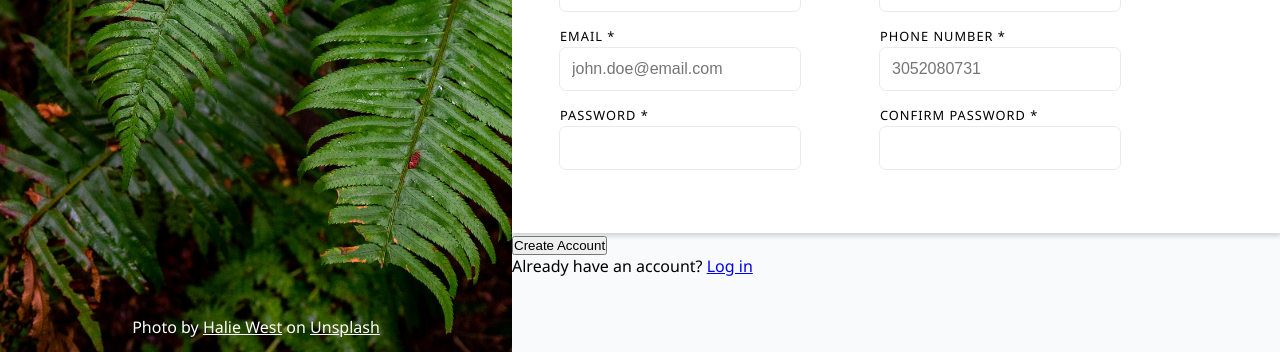
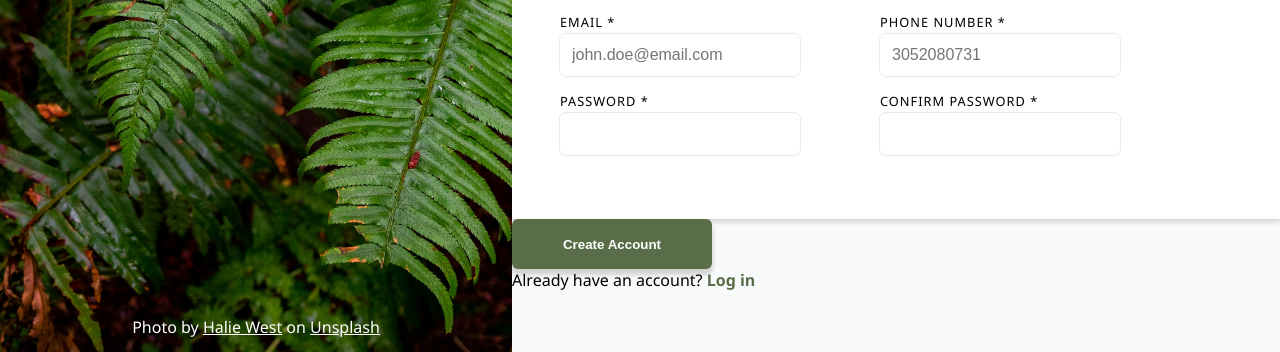
Before and after one commit to dooory/odin-sign-up-form, a plain HTML site: page index.html in a window 1280 px wide. Shown: the part 448-800 px from the top of the page. Drawn offline with Linux system fonts and the light colour scheme.

Commit message:
add styling to form submit section

```diff
--- a/style.css
+++ b/style.css
@@ -154,3 +154,22 @@ html {
 	outline: none;
 	border: 2px solid red;
 }
+
+.form-submit>button {
+	min-width: 200px;
+	height: 50px;
+	border-radius: 6px;
+	border: none;
+
+	background-color: #596D48;
+	color: white;
+	font-weight: bold;
+
+	box-shadow: 0px 5px 5px 1px #0000002a;
+}
+
+.form-submit .existing-account-login a {
+	color: #596D48;
+	text-decoration: none;
+	font-weight: bold;
+}
```
